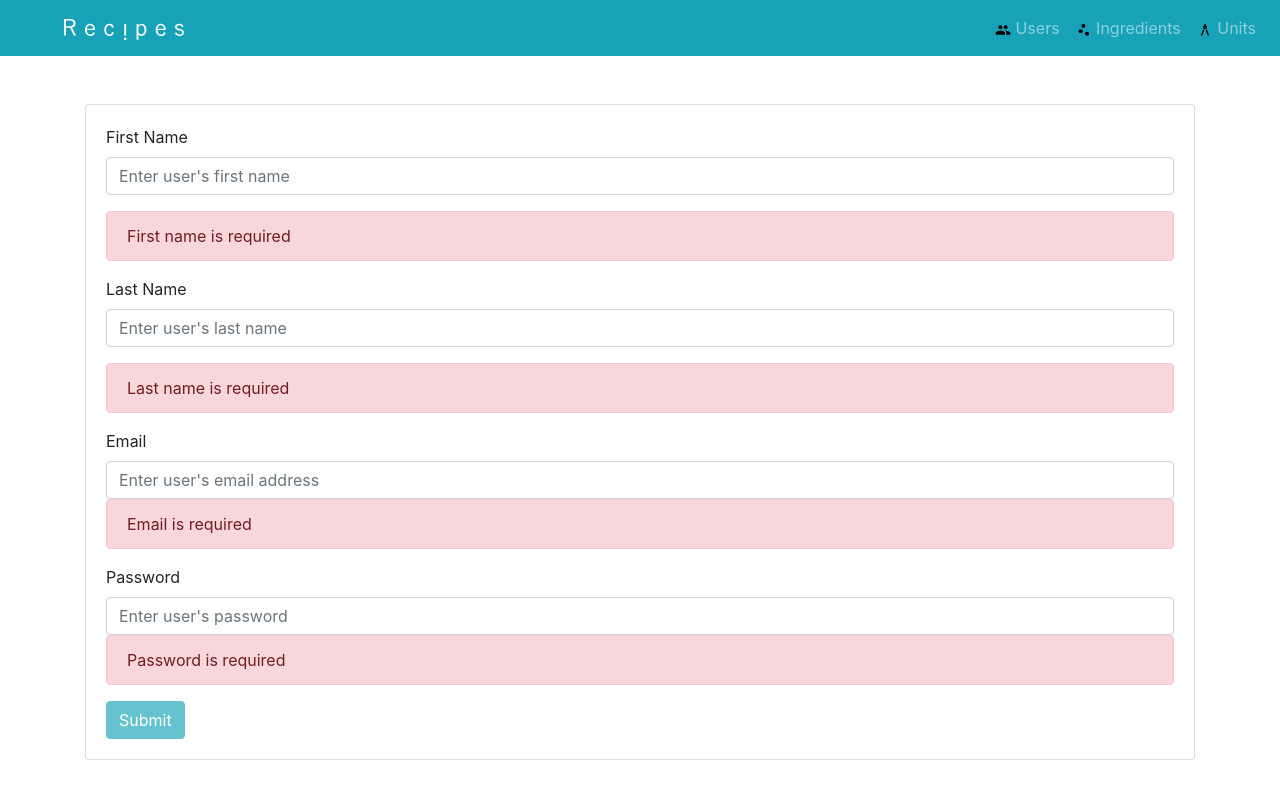
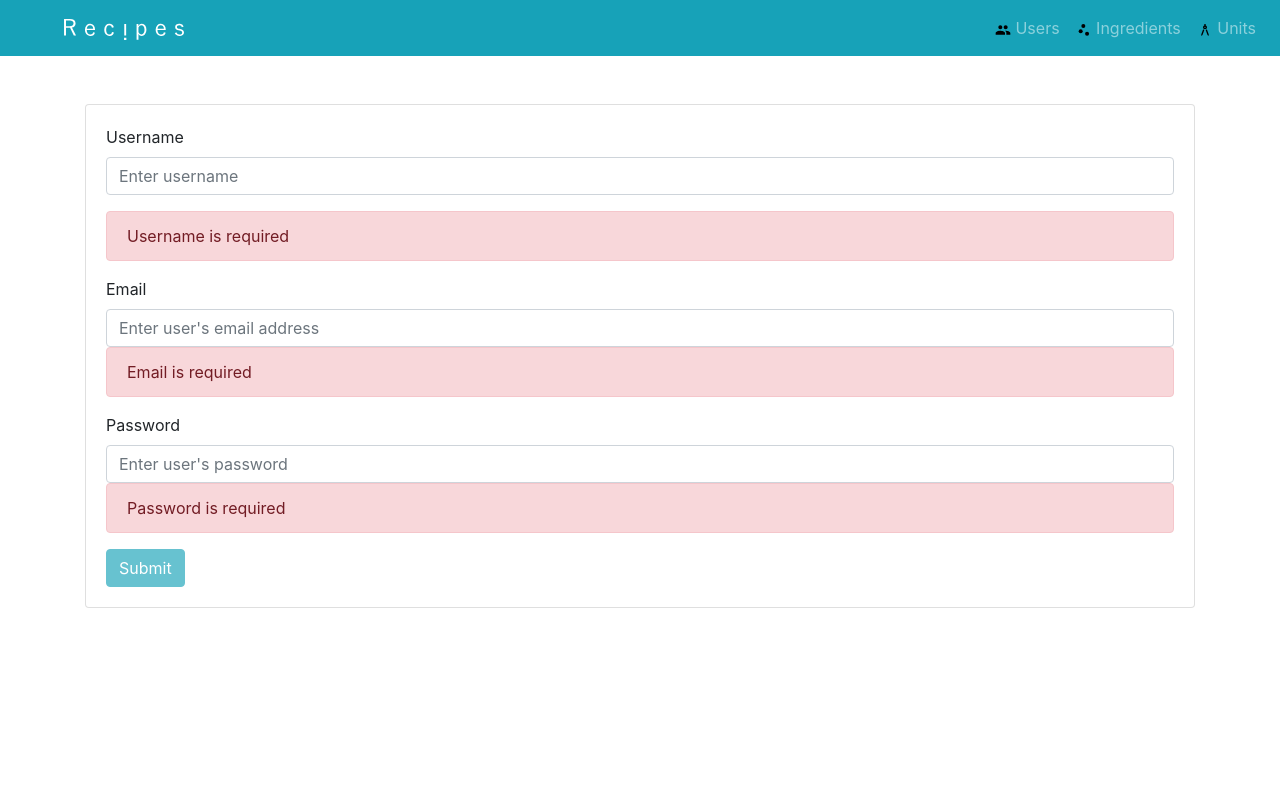
Before and after one commit to daimoncart/recipes-angular, an Angular app: page /saveuser in a window 1280 px wide. Shown: the top 796 px of the page. Built offline with nearby package versions, Linux system fonts and the light colour scheme.

Commit message:
Update user list and form by removing name/last name and adding username

```diff
--- a/src/app/model/user.ts
+++ b/src/app/model/user.ts
@@ -1,7 +1,6 @@
 export class User {
     id: number;
-    name: string;
-    surname: string;
+    username: string;
     email: string;
     password: string;
 }
--- a/src/app/user-form/user-form.component.html
+++ b/src/app/user-form/user-form.component.html
@@ -2,25 +2,15 @@
     <div class="card-body">
       <form (ngSubmit)="onSubmit()" #userForm="ngForm">
         <div class="form-group">
-          <label for="name">First Name</label>
-          <input type="text" [(ngModel)]="user.name"
+          <label for="name">Username</label>
+          <input type="text" [(ngModel)]="user.username"
             class="form-control"
-            id="name"
-            name="name"
-            placeholder="Enter user's first name"
+            id="username"
+            name="username"
+            placeholder="Enter username"
             required #name="ngModel">
         </div>
-        <div [hidden]="!name.pristine" class="alert alert-danger">First name is required</div>
-        <div class="form-group">
-            <label for="name">Last Name</label>
-            <input type="text" [(ngModel)]="user.surname"
-              class="form-control"
-              id="surname"
-              name="surname"
-              placeholder="Enter user's last name"
-              required #surname="ngModel">
-          </div>
-          <div [hidden]="!surname.pristine" class="alert alert-danger">Last name is required</div>
+        <div [hidden]="!name.pristine" class="alert alert-danger">Username is required</div>
         <div class="form-group">
           <label for="email">Email</label>
           <input type="text" [(ngModel)]="user.email"
--- a/src/app/user-list/user-list.component.html
+++ b/src/app/user-list/user-list.component.html
@@ -7,16 +7,14 @@
         <thead class="thead-dark">
           <tr>
             <th scope="col">Id</th>
-            <th scope="col">First Name</th>
-            <th scope="col">Last Name</th>
+            <th scope="col">Username</th>
             <th scope="col">Email</th>
           </tr>
         </thead>
         <tbody>
           <tr *ngFor="let user of users">
             <td>{{ user.id }}</td>
-            <td>{{ user.name }}</td>
-            <td>{{ user.surname }}</td>
+            <td>{{ user.username }}</td>
             <td><a href="mailto:{{ user.email }}">{{ user.email }}</a></td>
           </tr>
         </tbody>
```
